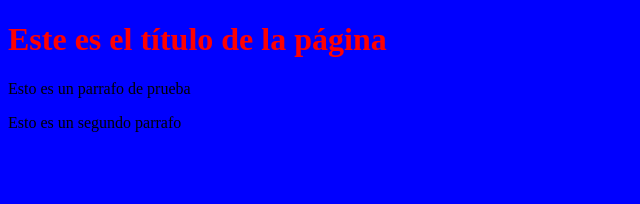
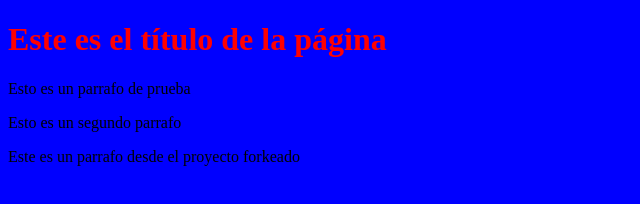
Before and after one commit to olimac007/PROYECTO-WEB-EMPRESA-C, a plain HTML site: page index.html in a window 1280 px wide. Shown: the whole page, without its empty margins (0-640 px from the left). Drawn offline with Linux system fonts and the light colour scheme.

Commit message:
AGREGADO PARRAFO

```diff
--- a/index.html
+++ b/index.html
@@ -12,6 +12,7 @@
     <h1>Este es el título de la página</h1>
     <p>Esto es un parrafo de prueba </p>
     <p>Esto es un segundo parrafo</p>
+    <p>Este es un parrafo desde el proyecto forkeado</p>
 
 </body>
 </html>
```
